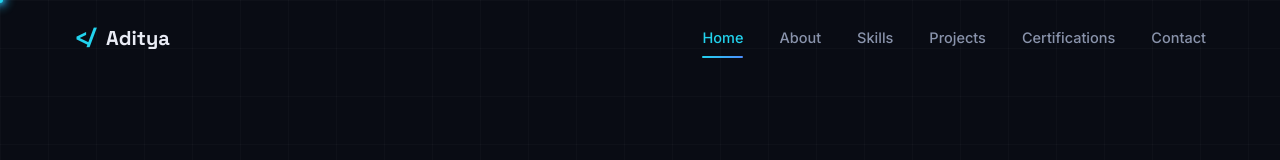
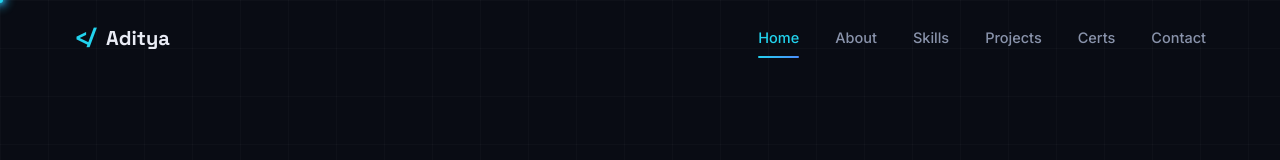
Before and after one commit to aditya-dev-404/MyPortfolio, a React (Vite) app: page / in a window 1280 px wide. Shown: the top 160 px of the page. Built offline with nearby package versions, Linux system fonts and the light colour scheme.

Commit message:
correted certifications section

```diff
--- a/src/components/Certifications.jsx
+++ b/src/components/Certifications.jsx
@@ -40,9 +40,9 @@ function Certifications() {
                 <p className="cert-issuer">
                   {cert.issuer} <span className="dot">•</span> {cert.date}
                 </p>
-                <a href={cert.credentialLink} target="_blank" rel="noreferrer" className="cert-link">
+                {cert.credentialLink && <a href={cert.credentialLink} target="_blank" rel="noreferrer" className="cert-link">
                   View Credential →
-                </a>
+                </a>}
               </div>
             </article>
           ))}
--- a/src/data/portfolioData.js
+++ b/src/data/portfolioData.js
@@ -234,6 +234,6 @@ export const navLinks = [
   { label: "About", to: "about" },
   { label: "Skills", to: "skills" },
   { label: "Projects", to: "projects" },
-  { label: "Certifications", to: "certifications" },
+  { label: "Certs", to: "certifications" },
   { label: "Contact", to: "contact" },
 ];
```
